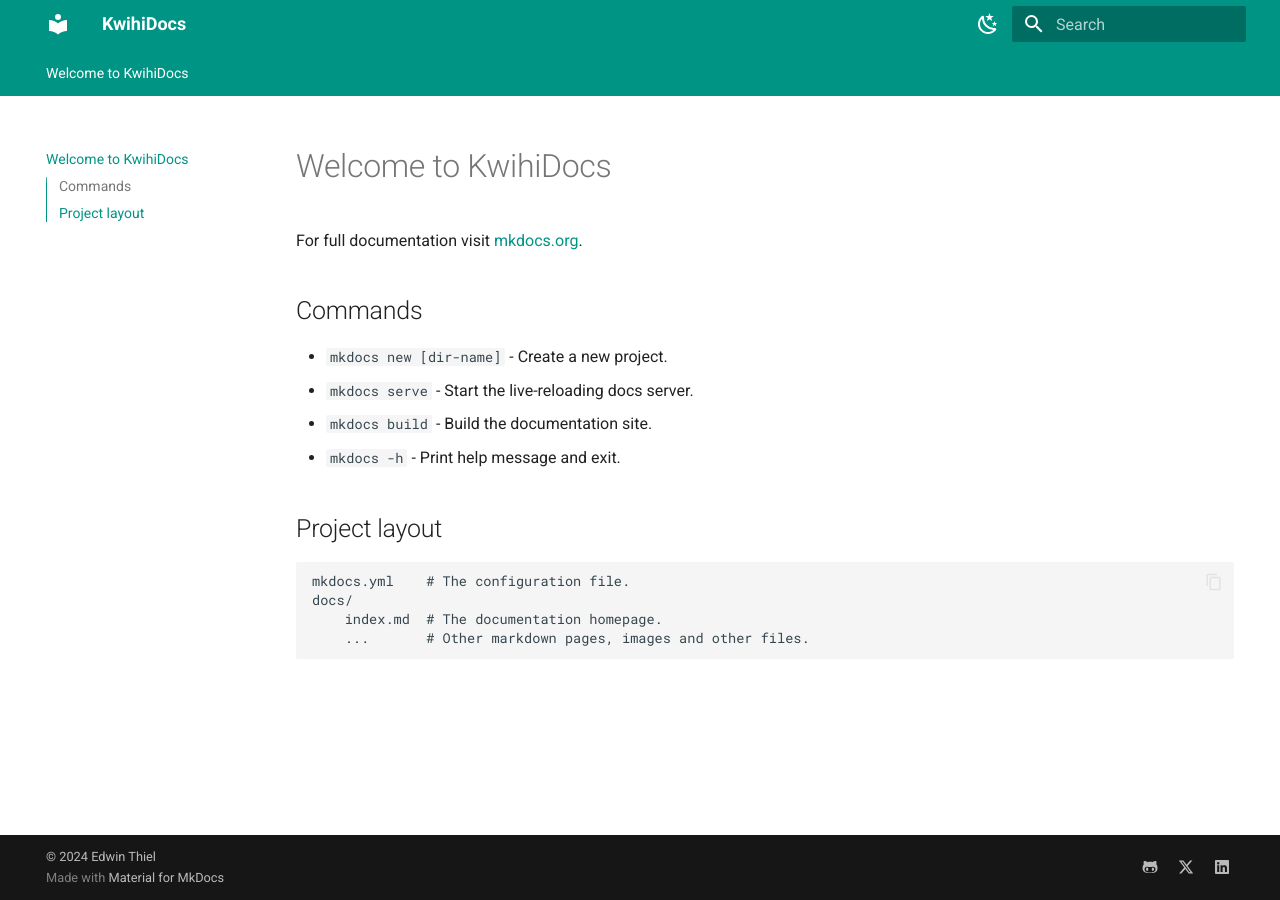
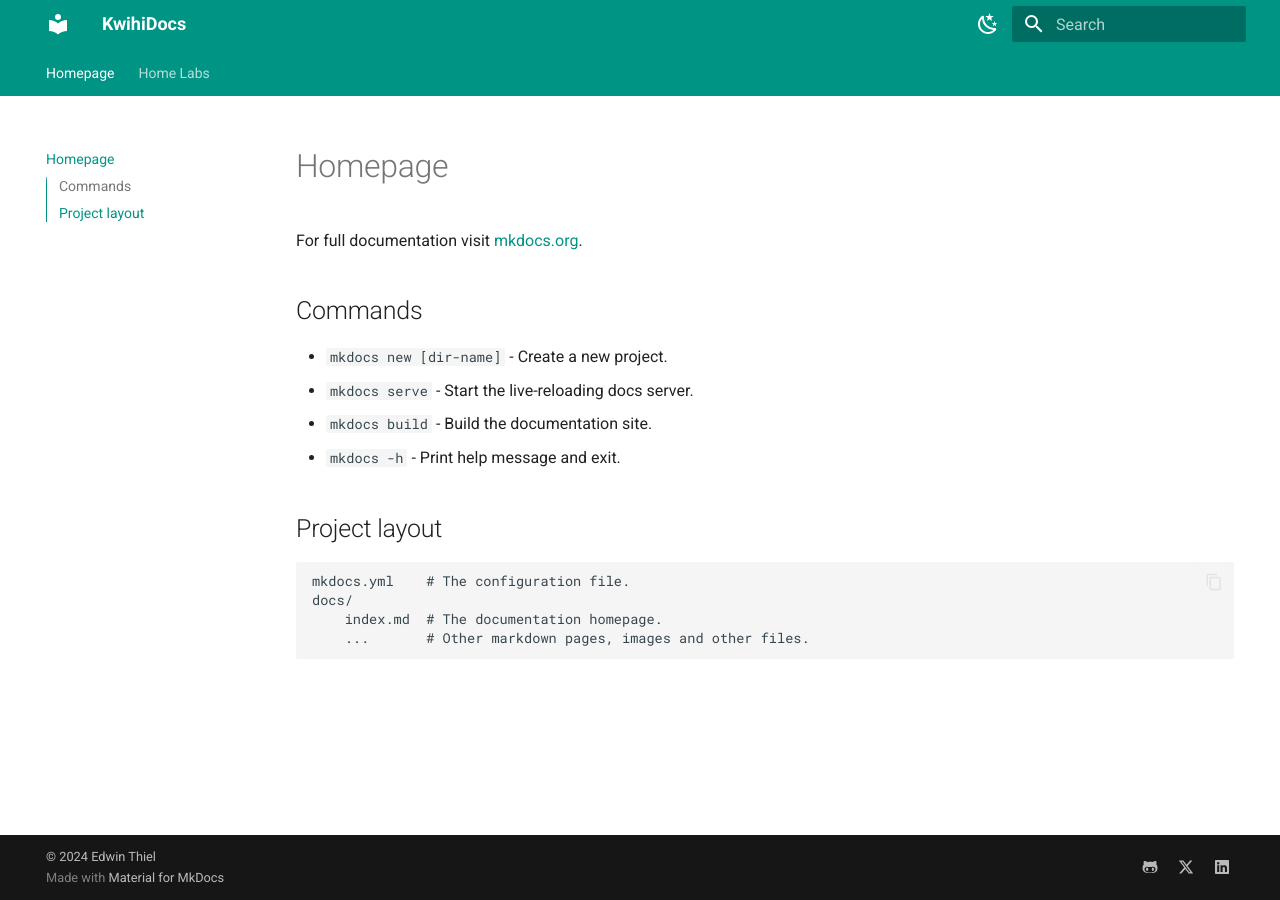
Before and after one commit to thiel3/kwihinet, an MkDocs documentation site: the page built from docs/index.md, in a window 1280 px wide. Built offline with MkDocs 1.6.1 and Material for MkDocs 9.7.7, drawn with Linux system fonts in a browser that asks for light colours.

Commit message:
Update the index and adding homelabs

```diff
--- /dev/null
+++ b/docs/homelabs.md
@@ -0,0 +1 @@
+# Home Labs
--- a/docs/index.md
+++ b/docs/index.md
@@ -1,4 +1,4 @@
-# Welcome to KwihiDocs
+# Homepage
 
 For full documentation visit [mkdocs.org](https://www.mkdocs.org).
 
```
